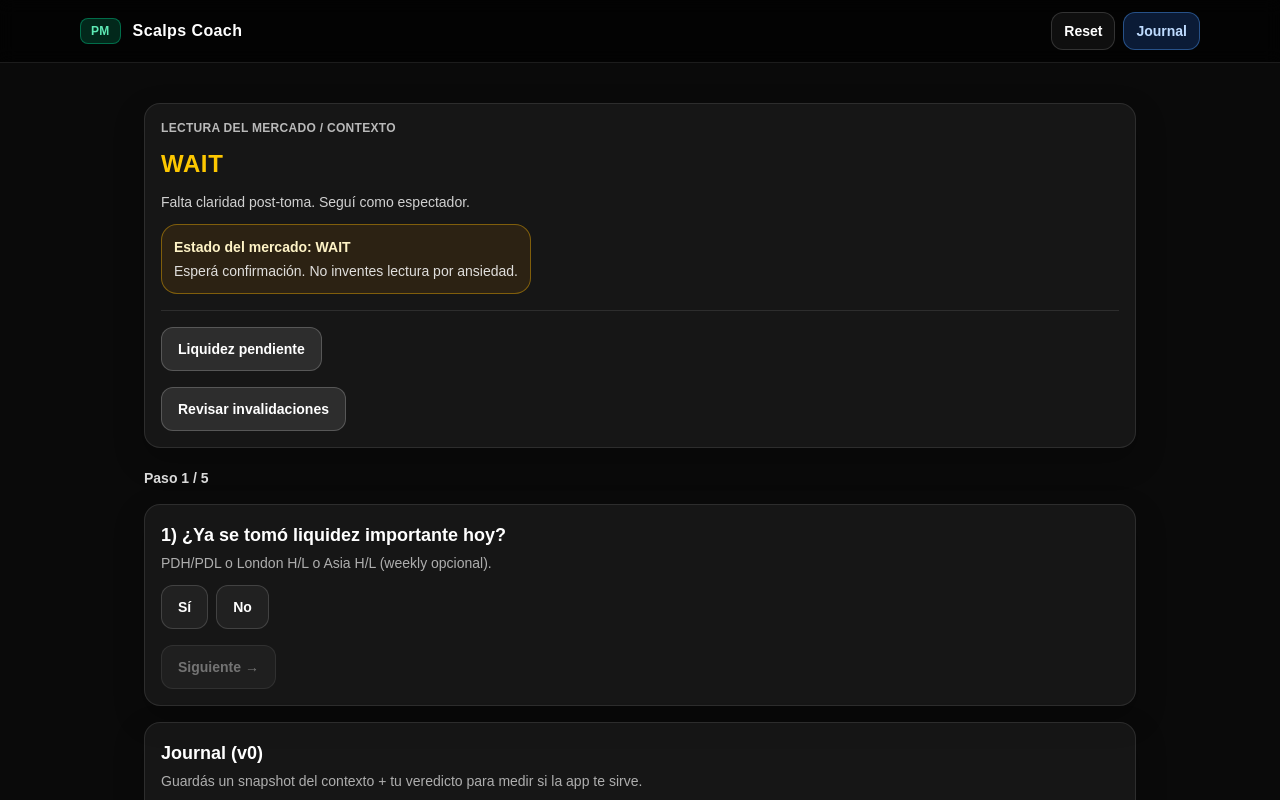
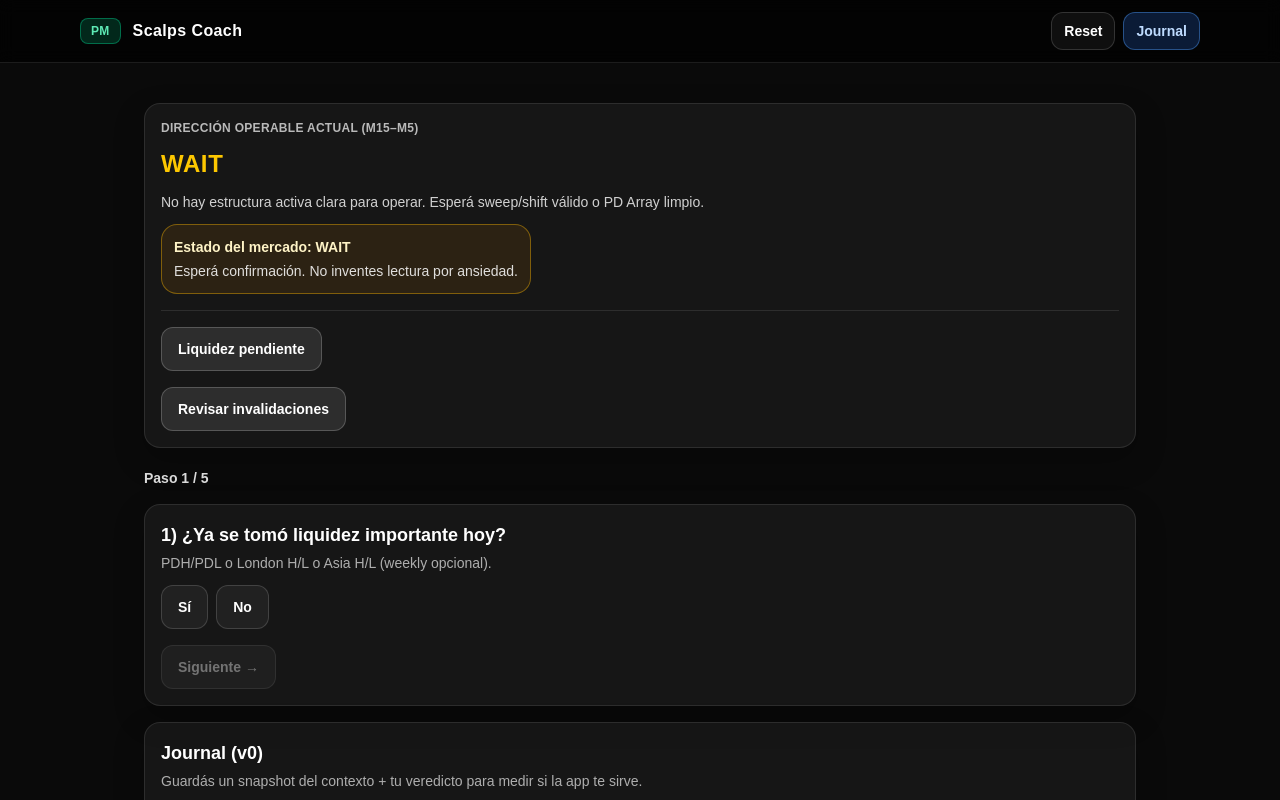
Before and after one commit to matilanfranco/pm-scalps-coach, a Next.js app: page / in a window 1280 px wide. Shown: the top 800 px of the page. Built offline with nearby package versions, Linux system fonts and the light colour scheme.

Commit message:
Refine output logic, direction-focused messaging and targets

```diff
--- a/app/page.tsx
+++ b/app/page.tsx
@@ -152,14 +152,14 @@ function inferMarketState(args: {
       return {
         state: "REVERSAL_CONFIRMED" as const,
         tone: "good" as const,
-        desc: "Reversa operable: iFVG confirmada. Buscá retests + PD Array en zona lógica.",
+        desc: "Nuevo delivery confirmado y operativo. Operá SOLO en la nueva dirección (risky si perseguís).",
       };
     }
     if (invalidationChoice === "shift_m15") {
       return {
         state: "TRANSITION" as const,
         tone: "danger" as const,
-        desc: "Shift M15 + displacement: invalida fuerte, pero esperá retest (no persigas impulso).",
+        desc: "Cambio de delivery confirmado (M15 + displacement). Esperá retest a PD Array. No persigas precio.",
       };
     }
     if (invalidationChoice === "micro_m5") {
@@ -228,7 +228,7 @@ function inferMarketState(args: {
           return {
             state: "TRANSITION" as const,
             tone: "danger" as const,
-            desc: "Absorción post-toma: reversal probable, pero operable SOLO con shift + PD Array.",
+            desc: "Cambio de delivery detectado. Operable SOLO si hay retest a PD Array. No persigas precio.",
           };
         }
       }
@@ -409,13 +409,13 @@ export default function Page() {
       : bias.bias;
 
   const biasReason =
-    liqTaken === "no"
-      ? modeNoLiq === "EXPANSION"
-        ? "Sin sweep claro. No fuerces: esperá evento (sweep + displacement) o no operes."
-        : modeNoLiq === "RANGE"
-          ? "Chop/rango sin evento. Hoy te vas a lastimar si insistís."
-          : "Falta info para decidir."
-      : bias.reason;
+    biasShown === "LONG"
+      ? "Estructura activa M15–M5 ALCISTA. Operá pullbacks en PD Arrays alineados. No persigas precio."
+      : biasShown === "SHORT"
+        ? "Estructura activa M15–M5 BAJISTA. Buscá retests/pullbacks en PD Arrays. No persigas impulsos."
+        : biasShown === "WAIT"
+          ? "No hay estructura activa clara para operar. Esperá sweep/shift válido o PD Array limpio."
+          : "Contexto desordenado o rango. Mercado abierto, pero no operable.";
 
   const marketState = useMemo(() => {
   return inferMarketState({
@@ -620,7 +620,7 @@ export default function Page() {
         {/* Output */}
         <div className={panel}>
           <div className="flex flex-col items-start gap-3">
-            <div className="text-xs font-extrabold tracking-wide text-white/70">LECTURA DEL MERCADO / CONTEXTO</div>
+            <div className="text-xs font-extrabold tracking-wide text-white/70">DIRECCIÓN OPERABLE ACTUAL (M15–M5)</div>
             <div className={
               biasShown === "LONG"
                 ? "text-2xl font-black tracking-wide text-emerald-600"
@@ -1258,7 +1258,7 @@ export default function Page() {
 
         {/* Footer mental */}
         <div className="mt-4 text-xs text-white/60">
-          <b>Ancla:</b> La aceptación no se respeta si muere el nivel que la sostiene (FVG/OB). Si hay liquidez pendiente, mirá invalidaciones antes de apretar el gatillo.
+          <b>Ancla:</b> Opero la estructura activa, no el evento pasado. Sin PD Array claro → no hay trade.
         </div>
       </div>
     </div>
```
